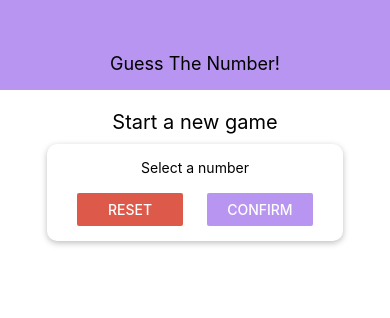
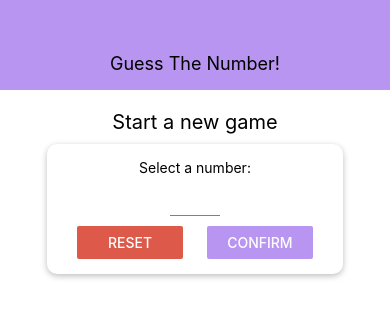
Before and after one commit to kubzej/rn-playground-guessthenumber, a React Native app: screen / in a window 390 px wide. Shown: the top 318 px of the page. Built offline with nearby package versions, Linux system fonts and the light colour scheme.

Commit message:
add Input component and work with formwarding props to custom component

```diff
--- a/components/Header.js
+++ b/components/Header.js
@@ -1,6 +1,6 @@
 import React from 'react';
 import { View, Text, StyleSheet } from 'react-native';
-import colors from '../components/constants/colors';
+import colors from '../constants/colors';
 
 const Header = (props) => {
   return (
--- /dev/null
+++ b/components/Input.js
@@ -0,0 +1,21 @@
+import React from 'react';
+import { TextInput, StyleSheet } from 'react-native';
+
+const Input = (props) => {
+  return <TextInput {...props} style={{ ...styles.input, ...props.style }} />;
+  // {...props} it takes all the props I have and add them to my component as props
+  // or differently I am forwarding my props to the component I am using in my custom component
+  // if if take style prop from outside, it is overwritten by style set here in style={{ ...styles.input, ...props.style }}
+};
+
+const styles = StyleSheet.create({
+  // general styles for input component
+  input: {
+    height: 30,
+    borderBottomColor: 'grey',
+    borderBottomWidth: 1,
+    marginVertical: 10,
+  },
+});
+
+export default Input;
--- a/components/constants/colors.js
+++ b/constants/colors.js
@@ -1,3 +1,5 @@
+// default hexa codes for colors use accros the app
+
 export default {
   primary: '#B895F1',
   accent: '#DD5949',
--- a/screens/StartGameScreen.js
+++ b/screens/StartGameScreen.js
@@ -1,15 +1,21 @@
 import React from 'react';
 import { StyleSheet, View, Text, TextInput, Button } from 'react-native';
 import Card from '../components/Card';
-import colors from '../components/constants/colors';
+import Input from '../components/Input';
+import colors from '../constants/colors';
 
 const StartGameScreen = (props) => {
   return (
     <View style={styles.screen}>
       <Text style={styles.title}>Start a new game</Text>
       <Card style={styles.inputContainer}>
-        <Text>Select a number</Text>
-        <TextInput />
+        <Text>Select a number:</Text>
+        <Input
+          style={styles.input}
+          blurOnSubmit // official props which I am forwarding to TextInput component in my own Input.js
+          keyboardType='number-pad'
+          maxLength={2}
+        />
         <View style={styles.buttonContainer}>
           <View style={styles.button}>
             <Button title='Reset' color={colors.accent} />
@@ -47,6 +53,10 @@
   button: {
     width: '45%',
   },
+  input: {
+    width: 50,
+    textAlign: 'center',
+  },
 });
 
 export default StartGameScreen;
```
